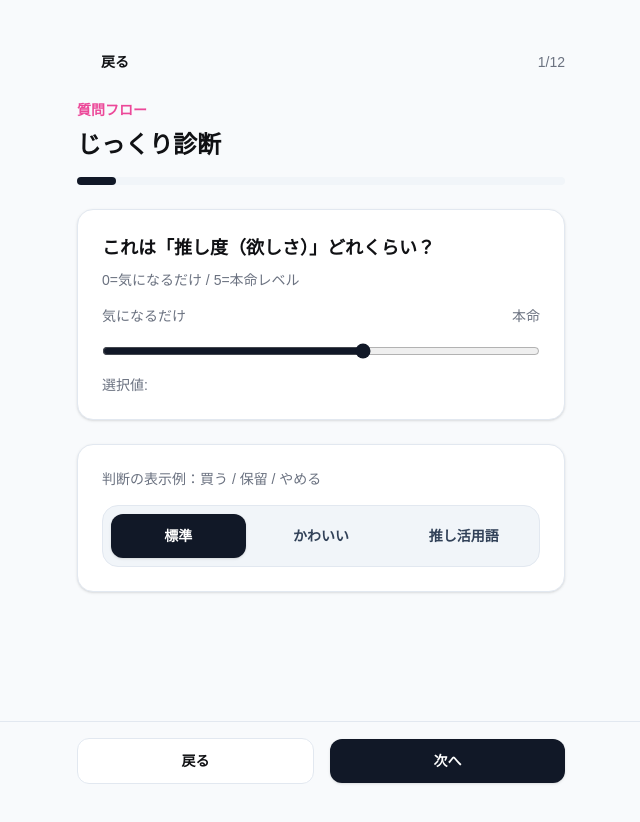
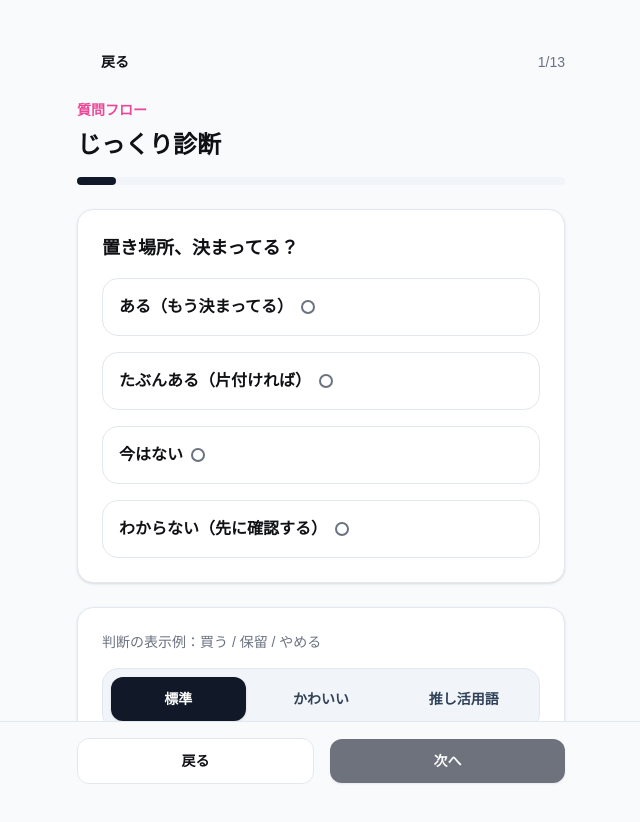
Before and after one commit to Chipwwwwww/oshihapi-pushi-buy-diagnosis, a Next.js app: page /flow in a window 1280 px wide. Shown: the top 822 px of the page, without its empty margins (319-959 px from the left). Before the commit the page ends 800 px from the top, so only its background shows below. Built offline with nearby package versions, Linux system fonts and the light colour scheme.

Commit message:
Add storage-fit gate for physical purchase kinds

```diff
--- a/app/flow/FlowClient.tsx
+++ b/app/flow/FlowClient.tsx
@@ -24,6 +24,7 @@ import {
 } from "@/src/oshihapi/modes/useStyleMode";
 import { MODE_DICTIONARY } from "@/src/oshihapi/modes/mode_dictionary";
 import { parseDecisiveness } from "@/src/oshihapi/decisiveness";
+import { shouldAskStorage } from "@/src/oshihapi/storageGate";
 import Button from "@/components/ui/Button";
 import Card from "@/components/ui/Card";
 import Progress from "@/components/ui/Progress";
@@ -89,6 +90,7 @@ const decisionLabels: Record<string, string> = {
 };
 
 const QUICK_QUESTION_IDS = [
+  "q_storage_fit",
   "q_desire",
   "q_budget_pain",
   "q_urgency",
@@ -98,6 +100,7 @@ const QUICK_QUESTION_IDS = [
 ] as const;
 
 const CORE_12_QUESTION_IDS = [
+  "q_storage_fit",
   "q_desire",
   "q_budget_pain",
   "q_urgency",
@@ -142,7 +145,10 @@ export default function FlowPage() {
 
     const baseIds = mode === "short" ? QUICK_QUESTION_IDS : CORE_12_QUESTION_IDS;
     const addonIds = mode === "long" && itemKind ? (ADDON_BY_ITEM_KIND[itemKind] ?? []) : [];
-    const ids = [...baseIds, ...addonIds];
+    const ids = [...baseIds, ...addonIds].filter((id) => {
+      if (id !== "q_storage_fit") return true;
+      return shouldAskStorage(itemKind);
+    });
     return ids
       .map((id) => merch_v2_ja.questions.find((question) => question.id === id))
       .filter((question): question is Question => Boolean(question));
--- a/app/result/[runId]/page.tsx
+++ b/app/result/[runId]/page.tsx
@@ -31,6 +31,7 @@ import { sendTelemetry, TELEMETRY_OPT_IN_KEY } from "@/src/oshihapi/telemetryCli
 import { formatResultByMode } from "@/src/oshihapi/modes/formatResultByMode";
 import { MODE_DICTIONARY, Verdict } from "@/src/oshihapi/modes/mode_dictionary";
 import { COPY_BY_MODE } from "@/src/oshihapi/modes/copy_dictionary";
+import { shouldAskStorage, STORAGE_FIT_LABEL } from "@/src/oshihapi/storageGate";
 import {
   getStyleModeFromSearchParams,
   setStyleModeToLocalStorage,
@@ -204,6 +205,11 @@ export default function ResultPage() {
     | undefined;
   const modeCopy = COPY_BY_MODE[styleMode];
   const normalizedWaitType = outputExt?.waitType ?? (run?.output.decision === "THINK" ? "none" : "none");
+  const storageFitValue =
+    run && shouldAskStorage(run.meta.itemKind) && typeof run.answers.q_storage_fit === "string"
+      ? STORAGE_FIT_LABEL[run.answers.q_storage_fit] ?? run.answers.q_storage_fit
+      : null;
+
   const adviceText =
     run?.output.decision === "BUY"
       ? MODE_DICTIONARY[styleMode].explanation.buy
@@ -361,6 +367,12 @@ export default function ResultPage() {
         <p className={helperTextClass}>
           決め切り度: {decisivenessLabels[run.decisiveness ?? "standard"]}（変更可）
         </p>
+        {storageFitValue ? (
+          <div className="inline-flex items-center gap-2 rounded-xl border border-border bg-card px-3 py-2 text-sm">
+            <span className="font-semibold text-foreground">置き場所</span>
+            <span className="text-muted-foreground">{storageFitValue}</span>
+          </div>
+        ) : null}
         {alternatives.length > 0 ? (
           <div className="space-y-2 rounded-2xl border border-border bg-card/90 p-3">
             <Button
--- a/src/oshihapi/engine.ts
+++ b/src/oshihapi/engine.ts
@@ -15,6 +15,7 @@ import { engineConfig as defaultConfig, normalize01ToSigned, clamp } from './eng
 import { pickReasons, pickActions, buildShareText } from './reasonRules';
 import { decideMerchMethod } from './merchMethod';
 import { buildPresentation } from './decisionPresentation';
+import { shouldAskStorage } from './storageGate';
 
 type EvaluateInput = {
   config?: EngineConfig;
@@ -158,7 +159,7 @@ export function evaluate(input: EvaluateInput): DecisionOutput {
   if (impulseFlag) {
     extraReasons.push({
       id: 'impulse_rush',
-      severity: 'info',
+      severity: 'info' as const,
       text: '「買えた快感」が主役の時、満足がすぐ落ち着くこともあるかも。',
     });
     extraActions.push({
@@ -178,15 +179,56 @@ export function evaluate(input: EvaluateInput): DecisionOutput {
       text: 'まず相場を5分だけ見る（新品で焦らなくてOK）。',
     });
   }
-  const reasons = [...extraReasons, ...reasonsBase].slice(0, 6);
-  const actions = [...extraActions, ...actionsBase].slice(0, 3);
+  let reasons = [...extraReasons, ...reasonsBase].slice(0, 6);
+  let actions = [...extraActions, ...actionsBase].slice(0, 3);
 
   // Confidence
-  const confidence = clamp(
+  let confidence = clamp(
     50,
     95,
     Math.round(50 + Math.abs(scoreSigned) * 70 - unknownPenalty)
   );
+
+  if (shouldAskStorage(input.meta.itemKind)) {
+    const storageFit = input.answers.q_storage_fit;
+    if (storageFit === 'NONE' || storageFit === 'UNKNOWN') {
+      if (decision === 'BUY') {
+        decision = 'THINK';
+      }
+      confidence = clamp(50, 95, confidence - 15);
+      reasons = [
+        ...reasons,
+        {
+          id: 'storage_unconfirmed',
+          severity: 'warn' as const,
+          text: '置き場所が未確定（買った後の置き場が決まってない）',
+        },
+      ].slice(0, 6);
+      actions = [
+        ...actions,
+        {
+          id: 'storage_plan_first',
+          text: '先に置き場所を決める（棚/ケース/引き出し）',
+        },
+      ].slice(0, 3);
+    } else if (storageFit === 'PROBABLE') {
+      reasons = [
+        ...reasons,
+        {
+          id: 'storage_cleanup_needed',
+          severity: 'info' as const,
+          text: '片付けが必要（置き場所を作れたら後悔しにくい）',
+        },
+      ].slice(0, 6);
+      actions = [
+        ...actions,
+        {
+          id: 'storage_cleanup_10min',
+          text: '買う前に10分だけ片付けてスペース確保',
+        },
+      ].slice(0, 3);
+    }
+  }
 
   const decisionJa = decision === 'BUY' ? '買う' : decision === 'SKIP' ? 'やめる' : '保留';
   const shareText = buildShareText(decisionJa, reasons);
--- a/src/oshihapi/merch_v2_ja.ts
+++ b/src/oshihapi/merch_v2_ja.ts
@@ -30,6 +30,19 @@ export const merch_v2_ja: QuestionSet = {
       leftLabel: '気になるだけ',
       rightLabel: '本命',
     },
+    {
+      id: 'q_storage_fit',
+      type: 'single',
+      title: '置き場所、決まってる？',
+      required: true,
+      options: [
+        { id: 'CONFIRMED', label: 'ある（もう決まってる）' },
+        { id: 'PROBABLE', label: 'たぶんある（片付ければ）' },
+        { id: 'NONE', label: '今はない' },
+        { id: 'UNKNOWN', label: 'わからない（先に確認する）' },
+      ],
+    },
+
     {
       id: 'q_budget_pain',
       type: 'single',
--- a/src/oshihapi/modes/questionCopy.ts
+++ b/src/oshihapi/modes/questionCopy.ts
@@ -43,6 +43,7 @@ export const QUESTION_COPY: Record<ModeId, Record<string, QuestionCopy>> = {
     q_regret_impulse: { title: "いまの気分、どれが近い？" },
     q_long_note: { title: "AIに相談したいことをメモしよう" },
 
+    q_storage_fit: { title: "おうちに置くとこ、ある？", options: { CONFIRMED: { label: "あるよ！（もう決めた）" }, PROBABLE: { label: "たぶんある…！（片付ければ）" }, NONE: { label: "いまはない…" }, UNKNOWN: { label: "わかんない（先に見てくる）" } } },
     q_price_feel: { title: "お値段の納得感はどう？", options: { good: { label: "いい感じ" }, normal: { label: "ふつう" }, high: { label: "ちょっと高め" }, unknown: { label: "まだ比べてない" } } },
     q_storage_space: { title: "置き場所だいじょうぶ？", options: { enough: { label: "問題ない" }, adjust: { label: "少し工夫する" }, tight: { label: "かなりきびしい" } } },
     q_alternative_plan: { title: "見送るなら別プランある？", options: { clear: { label: "あるよ" }, maybe: { label: "たぶんある" }, none: { label: "ないかも" } } },
@@ -101,6 +102,7 @@ export const QUESTION_COPY: Record<ModeId, Record<string, QuestionCopy>> = {
     q_regret_impulse: { title: "現在のメンタル状態、どれに近い？" },
     q_long_note: { title: "AI相談用メモを残す" },
 
+    q_storage_fit: { title: "置き場ある？（棚/ケース確保済み？）", options: { CONFIRMED: { label: "確保済み（勝ち）" }, PROBABLE: { label: "片付ければいける" }, NONE: { label: "今はムリ（圧迫）" }, UNKNOWN: { label: "未確認（先に確認）" } } },
     q_price_feel: { title: "価格感、相場的にどう？", options: { good: { label: "納得" }, normal: { label: "標準" }, high: { label: "やや高" }, unknown: { label: "未比較" } } },
     q_storage_space: { title: "保管キャパは確保できる？", options: { enough: { label: "問題なし" }, adjust: { label: "調整が必要" }, tight: { label: "厳しい" } } },
     q_alternative_plan: { title: "見送り時の代替案は？", options: { clear: { label: "明確にある" }, maybe: { label: "候補あり" }, none: { label: "特にない" } } },
--- /dev/null
+++ b/src/oshihapi/storageGate.ts
@@ -0,0 +1,15 @@
+import type { ItemKind } from "@/src/oshihapi/model";
+
+const SKIP_STORAGE_KINDS = new Set<ItemKind>(["ticket", "game_billing"]);
+
+export function shouldAskStorage(kindId?: ItemKind): boolean {
+  if (!kindId) return true;
+  return !SKIP_STORAGE_KINDS.has(kindId);
+}
+
+export const STORAGE_FIT_LABEL: Record<string, string> = {
+  CONFIRMED: "確保済み",
+  PROBABLE: "片付ければOK",
+  NONE: "今はない",
+  UNKNOWN: "未確認",
+};
```
